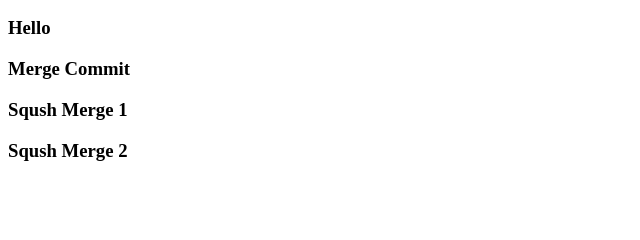
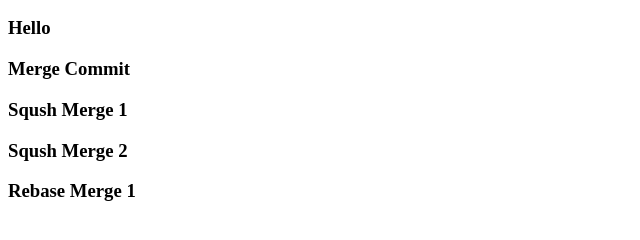
Before and after one commit to Vishalbb27/simple, a plain HTML site: page index.html in a window 1280 px wide. Shown: the part 96-336 px from the top of the page, without its empty margins (0-640 px from the left). Drawn offline with Linux system fonts and the light colour scheme.

Commit message:
Rebase commit 1

```diff
--- a/index.html
+++ b/index.html
@@ -4,3 +4,4 @@
 <h3>Merge Commit</h3>
 <h3>Sqush Merge 1</h3>
 <h3>Sqush Merge 2</h3>
+<h3>Rebase Merge 1</h3>
```
